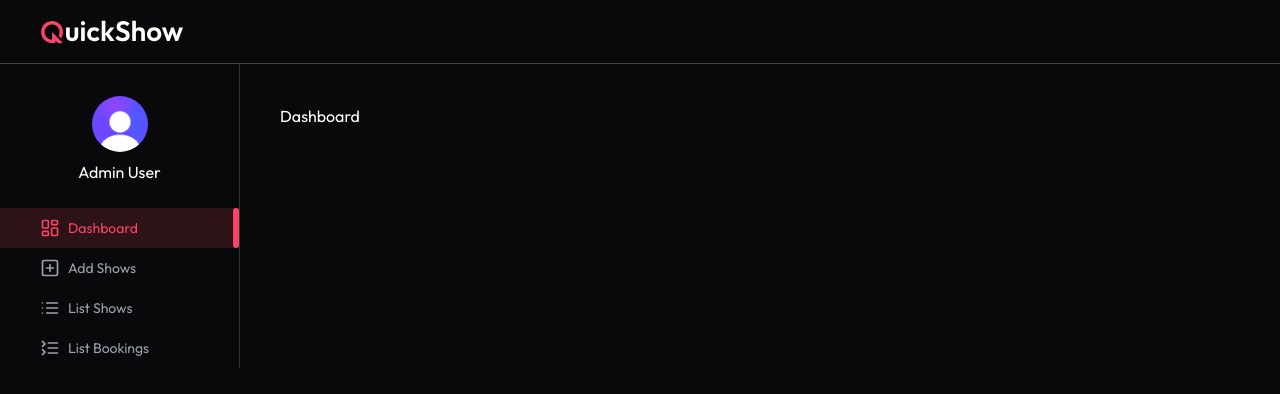
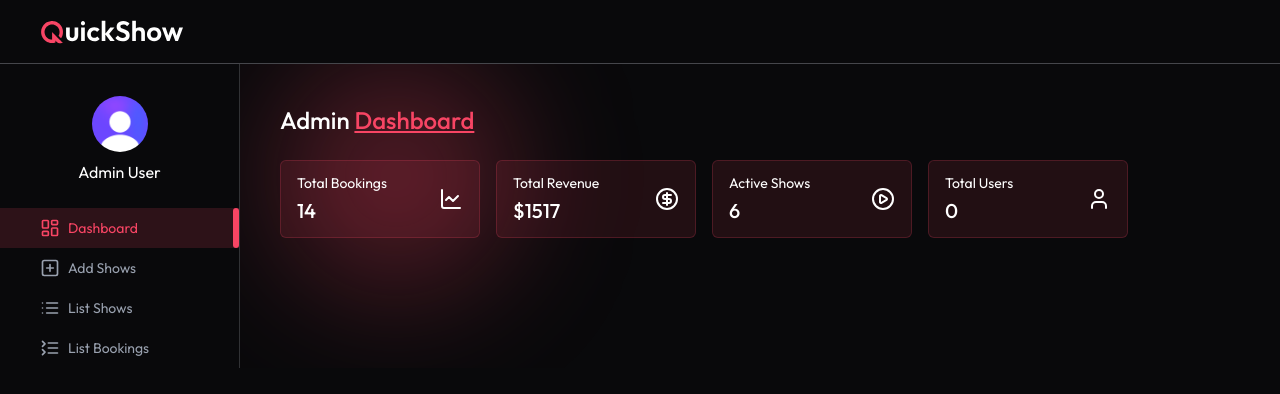
Before and after one commit to natitam1/QuickShow, a React (Vite) app in the folder client/: page /admin in a window 1280 px wide. Shown: the top 394 px of the page. Built offline with nearby package versions, Linux system fonts and the light colour scheme; a web font is replaced by a local one.

Commit message:
Add cards on the admin dashboard

```diff
--- /dev/null
+++ b/client/src/components/admin/Title.jsx
@@ -0,0 +1,11 @@
+import React from "react";
+
+const Title = ({ text1, text2 }) => {
+  return (
+    <h1 className="text-2xl font-medium">
+      {text1} <span className="underline text-primary">{text2}</span>
+    </h1>
+  );
+};
+
+export default Title;
--- a/client/src/pages/admin/Dashboard.jsx
+++ b/client/src/pages/admin/Dashboard.jsx
@@ -1,7 +1,81 @@
-import React from "react";
+import {
+  ChartLineIcon,
+  CircleDollarSignIcon,
+  PlayCircleIcon,
+  UserIcon,
+} from "lucide-react";
+import React, { useState } from "react";
+import { dummyDashboardData } from "../../assets/assets";
+import Loading from "../../components/Loading";
+import Title from "../../components/admin/Title";
+import BlurCircle from "../../components/BlurCircle";
 
 const Dashboard = () => {
-  return <div>Dashboard</div>;
+  const currency = import.meta.env.VITE_CURRENCY;
+
+  const [dashboardData, setDashboardData] = useState({
+    totalBookings: 0,
+    totalRevenue: 0,
+    activeShows: [],
+    totalUsers: 0,
+  });
+
+  const [loading, setLoading] = useState(true);
+
+  const dashboardCards = [
+    {
+      title: "Total Bookings",
+      value: dashboardData.totalBookings || "0",
+      icon: ChartLineIcon,
+    },
+    {
+      title: "Total Revenue",
+      value: currency + dashboardData.totalRevenue || "0",
+      icon: CircleDollarSignIcon,
+    },
+    {
+      title: "Active Shows",
+      value: dashboardData.activeShows.length || "0",
+      icon: PlayCircleIcon,
+    },
+    {
+      title: "Total Users",
+      value: dashboardData.totalUsers || "0",
+      icon: UserIcon,
+    },
+  ];
+
+  const fetchDashboardData = async () => {
+    setDashboardData(dummyDashboardData);
+    setLoading(false);
+  };
+  useState(() => {
+    fetchDashboardData();
+  }, []);
+  return !loading ? (
+    <>
+      <Title text1="Admin" text2="Dashboard" />
+      <div className="relative flex flex-wrap mt-6 gap-4">
+        <BlurCircle top="-100px" left="0" />
+        <div className="flex flex-wrap gap-4 w-full">
+          {dashboardCards.map((card, index) => (
+            <div
+              key={index}
+              className="flex items-center justify-between px-4 py-3 bg-primary/10 border border-primary/20 rounded-md max-w-50 w-full"
+            >
+              <div>
+                <h1 className="text-sm">{card.title}</h1>
+                <p className="text-xl font-medium mt-1">{card.value}</p>
+              </div>
+              <card.icon className="w-6 h-6" />
+            </div>
+          ))}
+        </div>
+      </div>
+    </>
+  ) : (
+    <Loading />
+  );
 };
 
 export default Dashboard;
```
